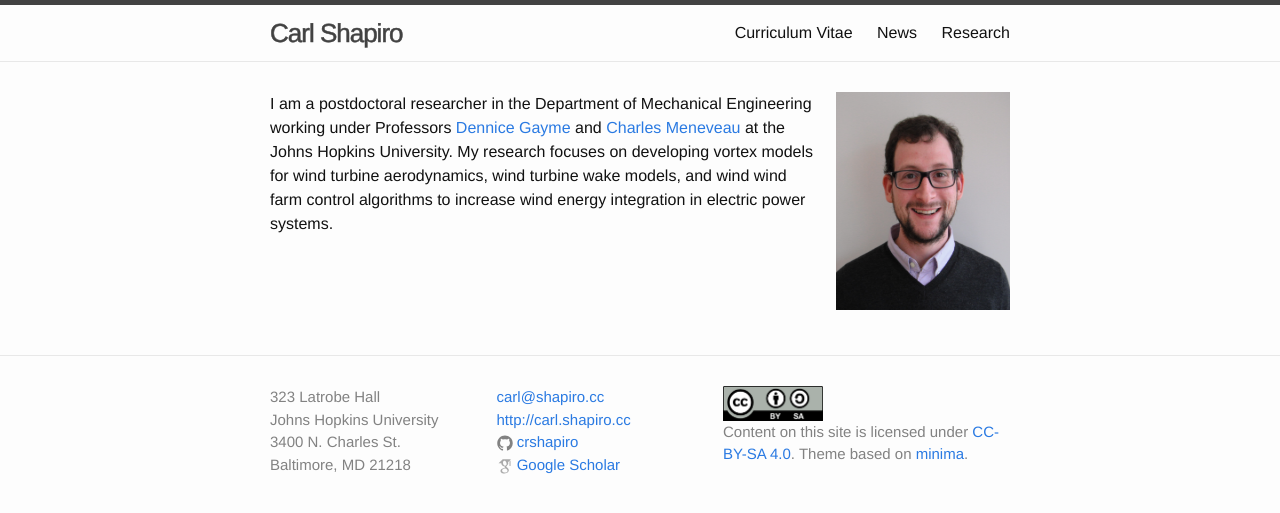
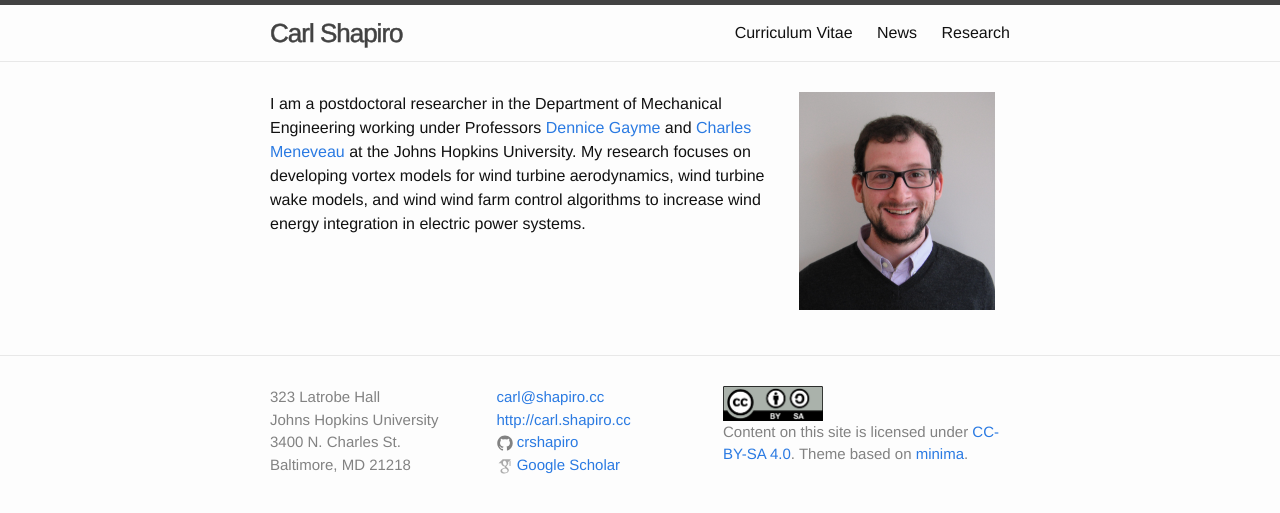
Before and after one commit to crshapiro/crshapiro.github.io, a Jekyll site: the page built from index.md, in a window 1280 px wide. Shown: the top 513 px of the page. Built offline with Jekyll 4.4.1, drawn with Linux system fonts in a browser that asks for light colours.

Commit message:
Fix layout.

```diff
--- a/_sass/_layout.scss
+++ b/_sass/_layout.scss
@@ -204,13 +204,13 @@
  }
 
  .home-col-1 {
-     width: -webkit-calc(75% - (#{$spacing-unit} / 2));
-     width:         calc(75% - (#{$spacing-unit} / 2));
+     width: -webkit-calc(70% - (#{$spacing-unit} / 2));
+     width:         calc(70% - (#{$spacing-unit} / 2));
  }
 
  .home-col-2 {
-     width: -webkit-calc(25% - (#{$spacing-unit} / 2));
-     width:         calc(25% - (#{$spacing-unit} / 2));
+     width: -webkit-calc(30% - (#{$spacing-unit} / 2));
+     width:         calc(30% - (#{$spacing-unit} / 2));
  }
 
  @include media-query($on-laptop) {
```
